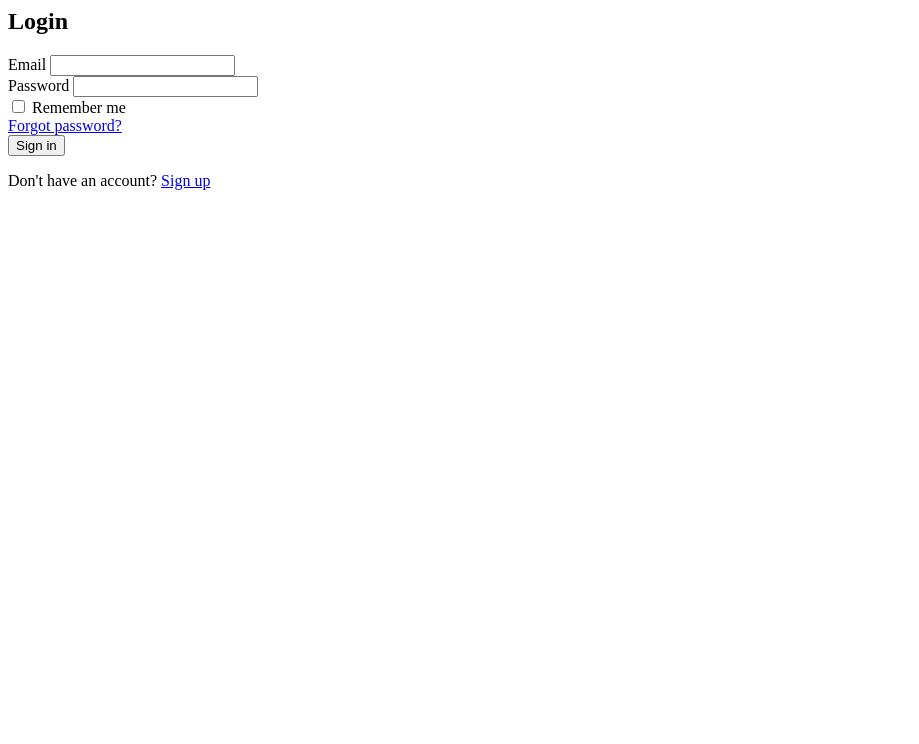
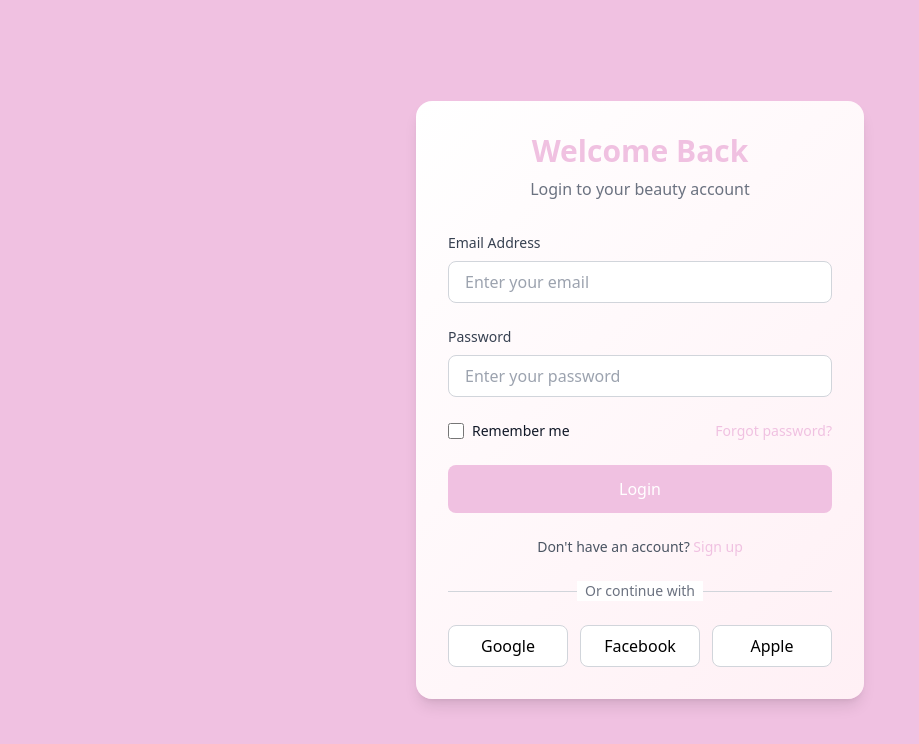
Before and after one commit to endlesswp/UAS_Frontend, a plain HTML site: page pages/login/login.html in a window 1280 px wide. Shown: the whole page, without its empty margins (0-919 px from the left). Drawn offline with nearby package versions, Linux system fonts and the light colour scheme.

Commit message:
improve log

```diff
--- a/pages/login/login.html
+++ b/pages/login/login.html
@@ -1,73 +1,122 @@
-<div class="flex items-center justify-center min-h-screen">
-    <div class="bg-white p-8 rounded-xl shadow-2xl w-96">
-        <h2 class="text-3xl font-bold text-center mb-6 text-gray-800">Login</h2>
-        <form id="loginForm" class="space-y-4">
+<!DOCTYPE html>
+<html lang="en">
+<head>
+    <meta charset="UTF-8">
+    <meta name="viewport" content="width=device-width, initial-scale=1.0">
+    <title>Beauty Login</title>
+    <script src="https://cdn.tailwindcss.com"></script>
+    <style>
+        body {
+            background-color: #F0C1E1;
+        }
+        .login-container {
+            background: linear-gradient(135deg, #FFFFFF 0%, #FFF0F5 100%);
+            box-shadow: 0 10px 25px rgba(0,0,0,0.1);
+        }
+        .login-btn {
+            background-color: #F0C1E1;
+            transition: all 0.3s ease;
+        }
+        .login-btn:hover {
+            background-color: #FF69B4;
+            transform: scale(1.05);
+        }
+    </style>
+</head>
+<body class="flex items-center justify-center min-h-screen">
+    <div class="login-container w-full max-w-md p-8 rounded-2xl shadow-lg">
+        <div class="text-center mb-8">
+            <h2 class="text-3xl font-bold text-[#F0C1E1]">Welcome Back</h2>
+            <p class="text-gray-500 mt-2">Login to your beauty account</p>
+        </div>
+
+        <form class="space-y-6">
             <div>
-                <label for="email" class="block text-sm font-medium text-gray-700">Email</label>
+                <label for="email" class="block text-sm font-medium text-gray-700 mb-2">Email Address</label>
                 <input
                     type="email"
                     id="email"
+                    name="email"
                     required
-                    class="mt-1 block w-full px-3 py-2 border border-gray-300 rounded-md shadow-sm focus:outline-none focus:ring-indigo-500 focus:border-indigo-500"
+                    class="w-full px-4 py-2 border border-gray-300 rounded-lg focus:outline-none focus:ring-2 focus:ring-[#F0C1E1]"
+                    placeholder="Enter your email"
                 >
             </div>
+
             <div>
-                <label for="password" class="block text-sm font-medium text-gray-700">Password</label>
+                <label for="password" class="block text-sm font-medium text-gray-700 mb-2">Password</label>
                 <input
                     type="password"
                     id="password"
+                    name="password"
                     required
-                    class="mt-1 block w-full px-3 py-2 border border-gray-300 rounded-md shadow-sm focus:outline-none focus:ring-indigo-500 focus:border-indigo-500"
+                    class="w-full px-4 py-2 border border-gray-300 rounded-lg focus:outline-none focus:ring-2 focus:ring-[#F0C1E1]"
+                    placeholder="Enter your password"
                 >
             </div>
+
             <div class="flex items-center justify-between">
                 <div class="flex items-center">
                     <input
-                        id="remember-me"
                         type="checkbox"
-                        class="h-4 w-4 text-indigo-600 focus:ring-indigo-500 border-gray-300 rounded"
+                        id="remember"
+                        class="h-4 w-4 text-[#F0C1E1] focus:ring-[#F0C1E1] border-gray-300 rounded"
                     >
-                    <label for="remember-me" class="ml-2 block text-sm text-gray-900">
+                    <label for="remember" class="ml-2 block text-sm text-gray-900">
                         Remember me
                     </label>
                 </div>
+
                 <div class="text-sm">
-                    <a href="#" class="font-medium text-indigo-600 hover:text-indigo-500">
+                    <a href="#" class="font-medium text-[#F0C1E1] hover:text-[#FF69B4]">
                         Forgot password?
                     </a>
                 </div>
             </div>
+
             <div>
                 <button
                     type="submit"
-                    class="w-full flex justify-center py-2 px-4 border border-transparent rounded-md shadow-sm text-sm font-medium text-white bg-indigo-600 hover:bg-indigo-700 focus:outline-none focus:ring-2 focus:ring-offset-2 focus:ring-indigo-500"
+                    class="login-btn w-full py-3 text-white rounded-lg hover:bg-opacity-90 transition duration-300"
                 >
-                    Sign in
+                    Login
                 </button>
             </div>
+
+            <div class="text-center mt-4">
+                <p class="text-sm text-gray-600">
+                    Don't have an account?
+                    <a href="#" class="font-medium text-[#F0C1E1] hover:text-[#FF69B4]">
+                        Sign up
+                    </a>
+                </p>
+            </div>
         </form>
+
         <div class="mt-6 text-center">
-            <p class="text-sm text-gray-600">
-                Don't have an account?
-                <a href="#/register" class="font-medium text-indigo-600 hover:text-indigo-500">
-                    Sign up
-                </a>
-            </p>
+            <div class="relative">
+                <div class="absolute inset-0 flex items-center">
+                    <div class="w-full border-t border-gray-300"></div>
+                </div>
+                <div class="relative flex justify-center text-sm">
+                    <span class="px-2 bg-white text-gray-500">
+                        Or continue with
+                    </span>
+                </div>
+            </div>
+
+            <div class="mt-6 grid grid-cols-3 gap-3">
+                <button class="w-full bg-white py-2 rounded-lg border border-gray-300 hover:bg-gray-50">
+                    Google
+                </button>
+                <button class="w-full bg-white py-2 rounded-lg border border-gray-300 hover:bg-gray-50">
+                    Facebook
+                </button>
+                <button class="w-full bg-white py-2 rounded-lg border border-gray-300 hover:bg-gray-50">
+                    Apple
+                </button>
+            </div>
         </div>
     </div>
-
-    <script>
-        document.getElementById('loginForm').addEventListener('submit', function(e) {
-            e.preventDefault();
-            const email = document.getElementById('email').value;
-            const password = document.getElementById('password').value;
-
-            // Basic validation (replace with actual authentication logic)
-            if (email && password) {
-                alert('Login successful!');
-            } else {
-                alert('Please enter both email and password');
-            }
-        });
-    </script>
-</div>
+</body>
+</html>
```
